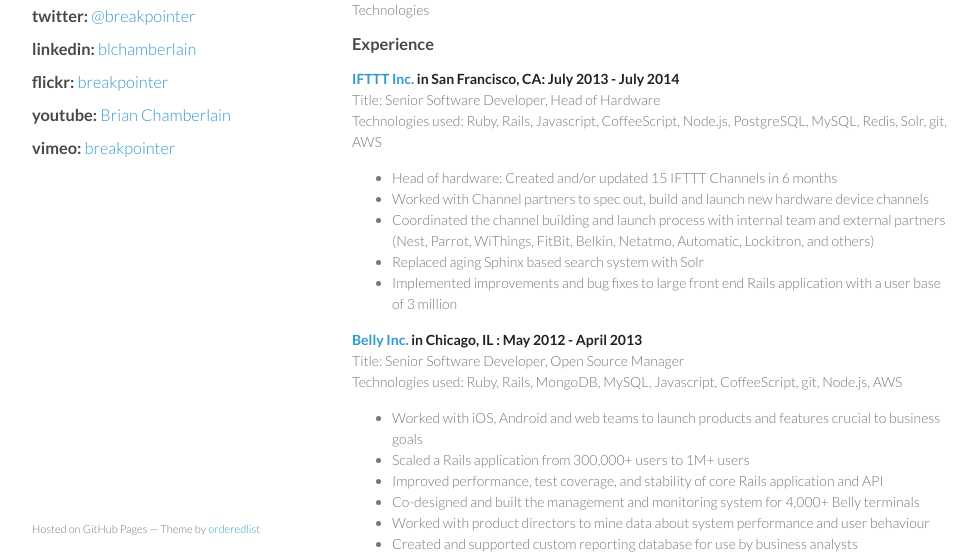
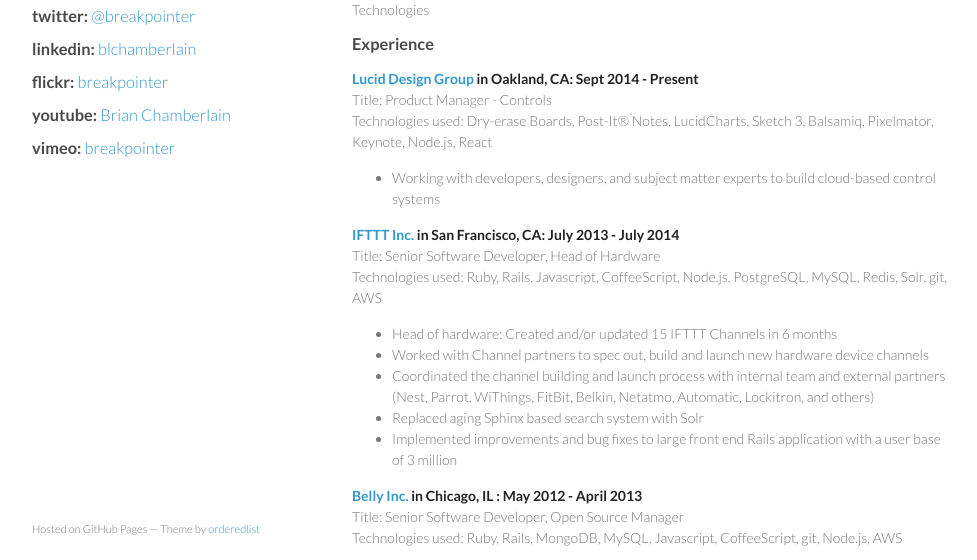
Before and after one commit to kydan/breakpointer.github.com, a plain HTML site: page index.html in a window 1280 px wide. Shown: the part 197-757 px from the top of the page, without its empty margins (148-1125 px from the left). Drawn offline with Linux system fonts and the light colour scheme.

Commit message:
Added Lucid

```diff
--- a/index.html
+++ b/index.html
@@ -40,6 +40,15 @@
           <strong>Interests:</strong> 3D Printing, Arduino, Embedded Systems, Tech Startups, Product Design, Wireless Technologies</p>
 
           <h3>Experience</h3>
+          <p><strong><a href="http://www.luciddesigngroup.com/">Lucid Design Group</a> in Oakland, CA: Sept 2014 - Present</strong>
+            <br/>
+            Title: Product Manager - Controls
+            <br/>
+            Technologies used: Dry-erase Boards, Post-It&reg; Notes, LucidCharts, Sketch 3, Balsamiq, Pixelmator, Keynote, Node.js, React</p>
+
+            <ul>
+              <li>Working with developers, designers, and subject matter experts to build cloud-based control systems</li>
+            </ul>
 
           <p><strong><a href="http://ifttt.com/">IFTTT Inc.</a> in San Francisco, CA: July 2013 - July 2014</strong>
             <br/>
```
